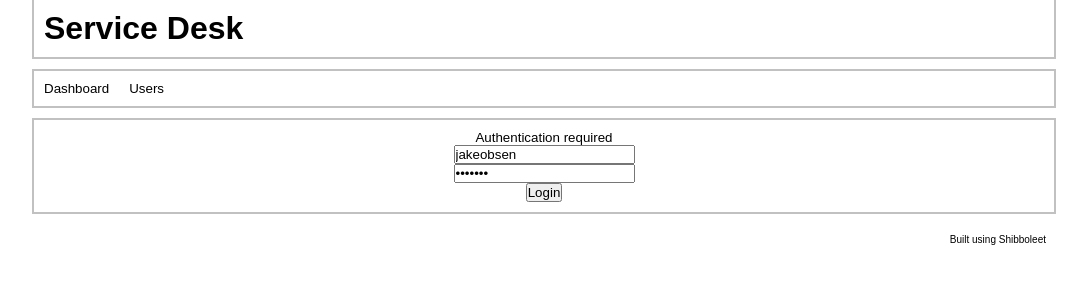
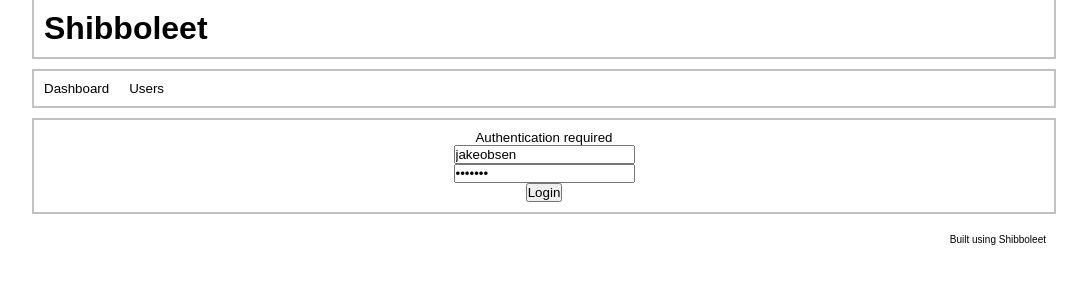
Before and after one commit to FireWalkerX/shibboleet, a PHP site: page / in a window 1280 px wide. Shown: the top 300 px of the page, without its empty margins (96-1183 px from the left). Run offline with PHP 8.4, Linux system fonts and the light colour scheme.

Commit message:
Change name again

```diff
--- a/common/settings.php
+++ b/common/settings.php
@@ -23,5 +23,5 @@
 define ( 'DIR_RESOURCES','/common/resources/' );
 
 /* System Settings */
-define ( 'SL_NAME', 'Service Desk' );
+define ( 'SL_NAME', 'Shibboleet' );
 define ( 'SL_TITLE', 'Shibboleet' );
```
